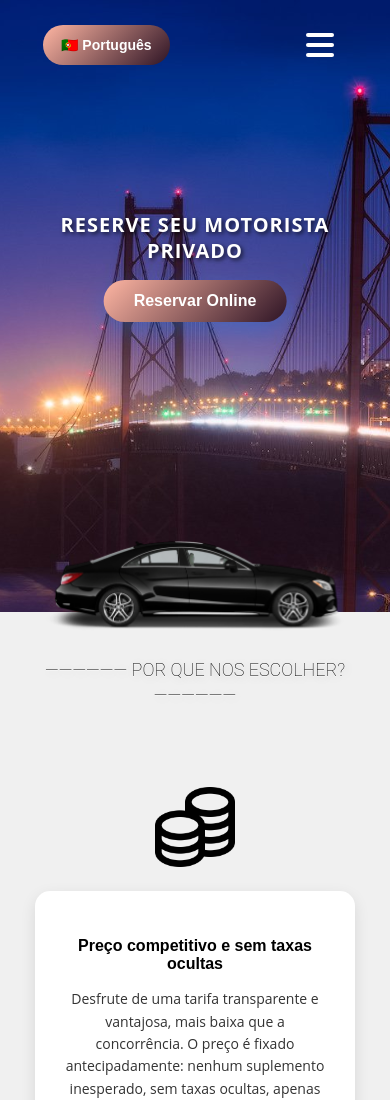
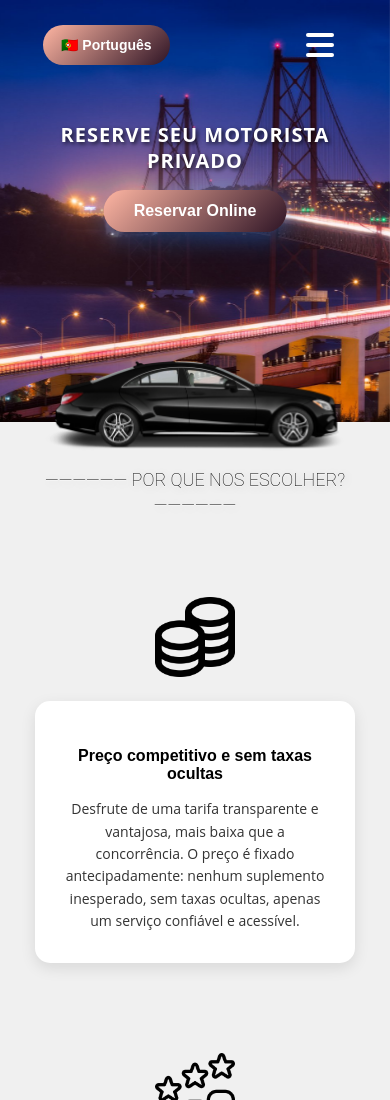
Before and after one commit to Nico01210/VTC, a website: page index.html in a window 390 px wide. Shown: the top 1100 px of the page. Drawn offline with Linux system fonts and the light colour scheme.

Commit message:
fix hero section mobile

```diff
--- a/style.css
+++ b/style.css
@@ -12,20 +12,24 @@ p {
 	position: relative;
 	width: 100%;
 	height: 100vh;
+	background-image: url('images/lisbonne2.jpg');
 	background-size: cover;
 	background-position: center center;
 	background-repeat: no-repeat;
-	background-attachment: fixed;
+	background-attachment: scroll;
 	image-rendering: -webkit-optimize-contrast;
 	image-rendering: crisp-edges;
 	-webkit-backface-visibility: hidden;
 	backface-visibility: hidden;
 	-webkit-transform: translateZ(0);
 	transform: translateZ(0);
-	margin-top: 0;
+	margin-top: -180px;
+	margin-bottom: 0;
+	padding-top: 170px;
 	display: flex;
 	justify-content: center;
 	align-items: center;
+	z-index: 1;
 }
 
 /* Styles généraux pour le body */
@@ -44,15 +48,19 @@ body {
 	min-height: 100vh;
 	display: flex;
 	flex-direction: column;
+	-webkit-backface-visibility: hidden;
+	backface-visibility: hidden;
+	-webkit-transform: translateZ(0);
+	transform: translateZ(0);
+}
+
+/* Image de fond pour toutes les pages sauf l'index */
+body:not(.home-page) {
 	background-image: url('images/lisbonne2.jpg');
 	background-size: cover;
 	background-position: center center;
 	background-repeat: no-repeat;
 	background-attachment: fixed;
-	-webkit-backface-visibility: hidden;
-	backface-visibility: hidden;
-	-webkit-transform: translateZ(0);
-	transform: translateZ(0);
 }
 @keyframes carEntrance {
 	from {
@@ -134,7 +142,7 @@ body {
 								/* Voiture roulante */
 .car-overlay {
 	position: absolute;
-	bottom: -120px;
+	bottom: -30px;
 	left: 50%;
 	transform: translateX(-50%);
 	max-width: 600px;
@@ -1212,6 +1220,8 @@ h1 {
   .background-container {
     height: 60vh;
     background-attachment: scroll;
+    margin-top: -90px;
+    padding-top: 40px;
   }
 
   .titreprincipal {
@@ -1482,7 +1492,8 @@ h1 {
 }
 
 /* Force un espace sous la navbar fixe sur tous les titres et blocs principaux */
-.header, h1, .login-container, .calendar-admin, .services-section {
+/* Force un espace sous la navbar fixe sur tous les titres et blocs principaux */
+.header, h1, .login-container, .calendar-admin {
     margin-top: 100px !important;
 }
 
```
